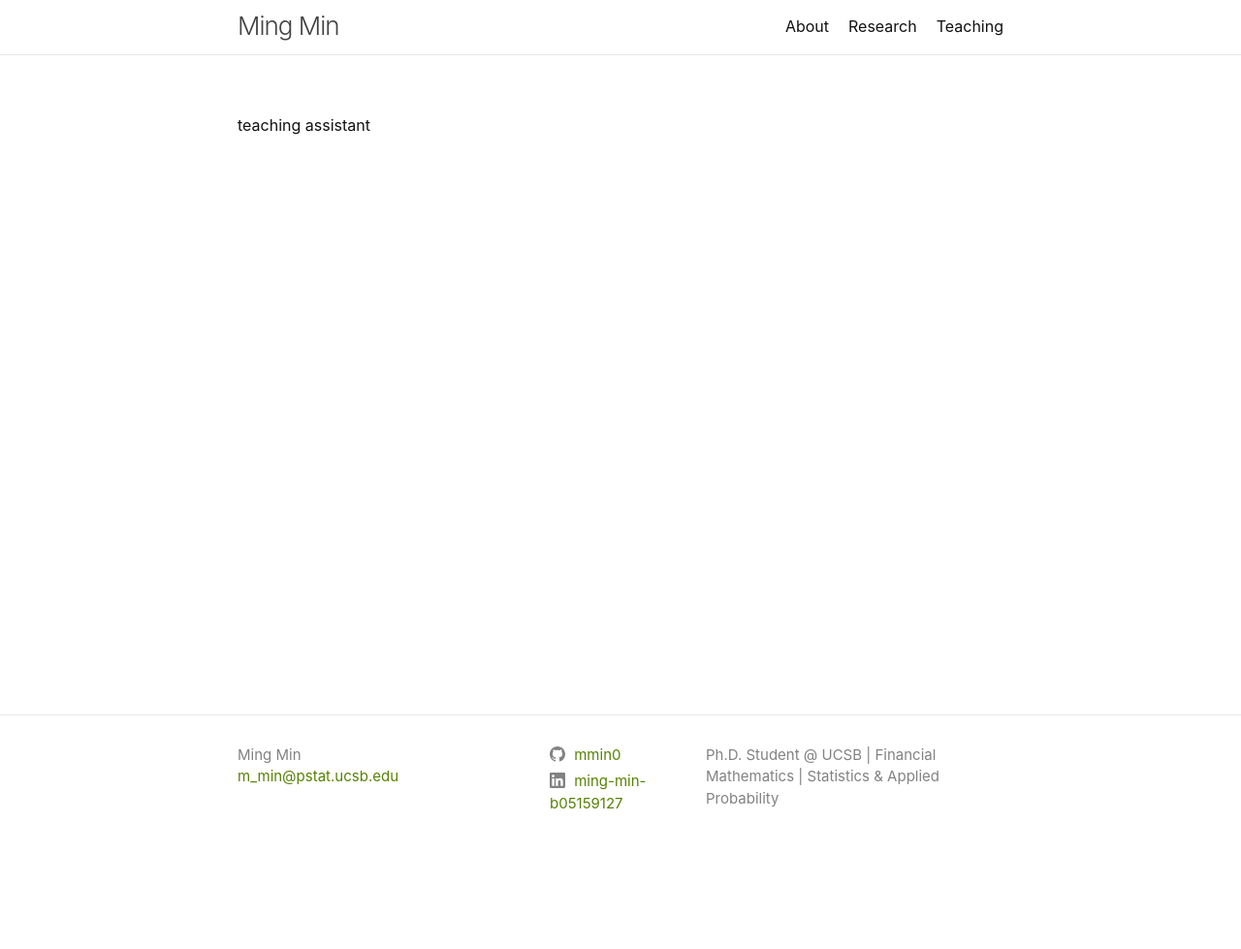
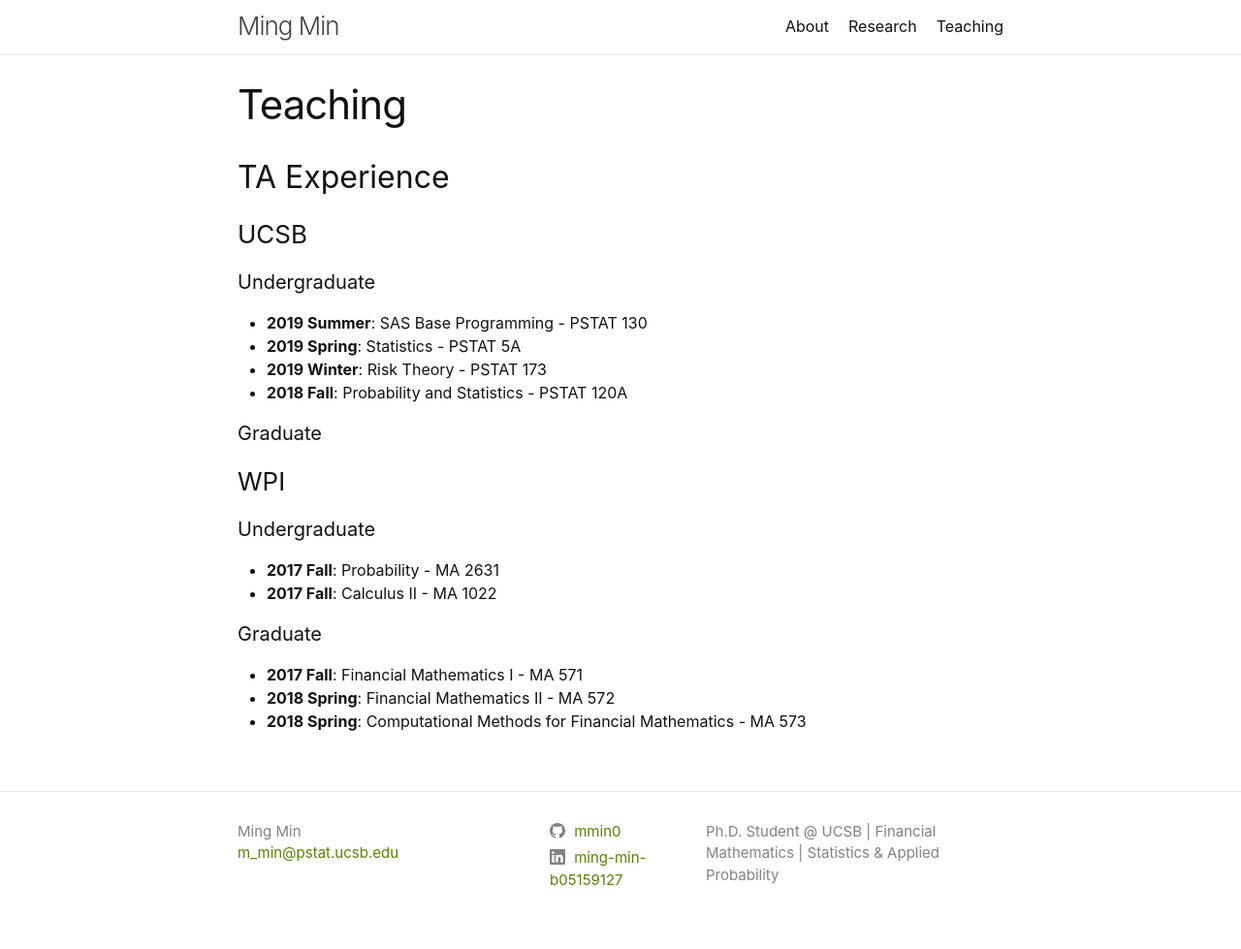
Before and after one commit to mmin0/mmin0.github.io, a Jekyll site: the page built from teaching/index.md, in a window 1280 px wide. Shown: the whole page at 97% size. Built offline with Jekyll 4.4.1, drawn with Linux system fonts in a browser that asks for light colours; our own code applies the rules of GitHub Pages for plain Markdown files; before the commit the page ends 900 px from its top, so only the background shows below that.

Commit message:
Update index.md

```diff
--- a/teaching/index.md
+++ b/teaching/index.md
@@ -1 +1,26 @@
-teaching assistant
+---
+layout: page
+title: Teaching
+---
+
+## TA Experience
+
+### UCSB
+#### Undergraduate
+* **2019 Summer**: SAS Base Programming - PSTAT 130
+* **2019 Spring**: Statistics - PSTAT 5A
+* **2019 Winter**: Risk Theory - PSTAT 173
+* **2018 Fall**: Probability and Statistics - PSTAT 120A
+
+
+#### Graduate
+
+### WPI
+#### Undergraduate
+* **2017 Fall**: Probability - MA 2631
+* **2017 Fall**: Calculus II - MA 1022
+
+#### Graduate
+* **2017 Fall**: Financial Mathematics I - MA 571
+* **2018 Spring**: Financial Mathematics II - MA 572
+* **2018 Spring**: Computational Methods for Financial Mathematics - MA 573
```
